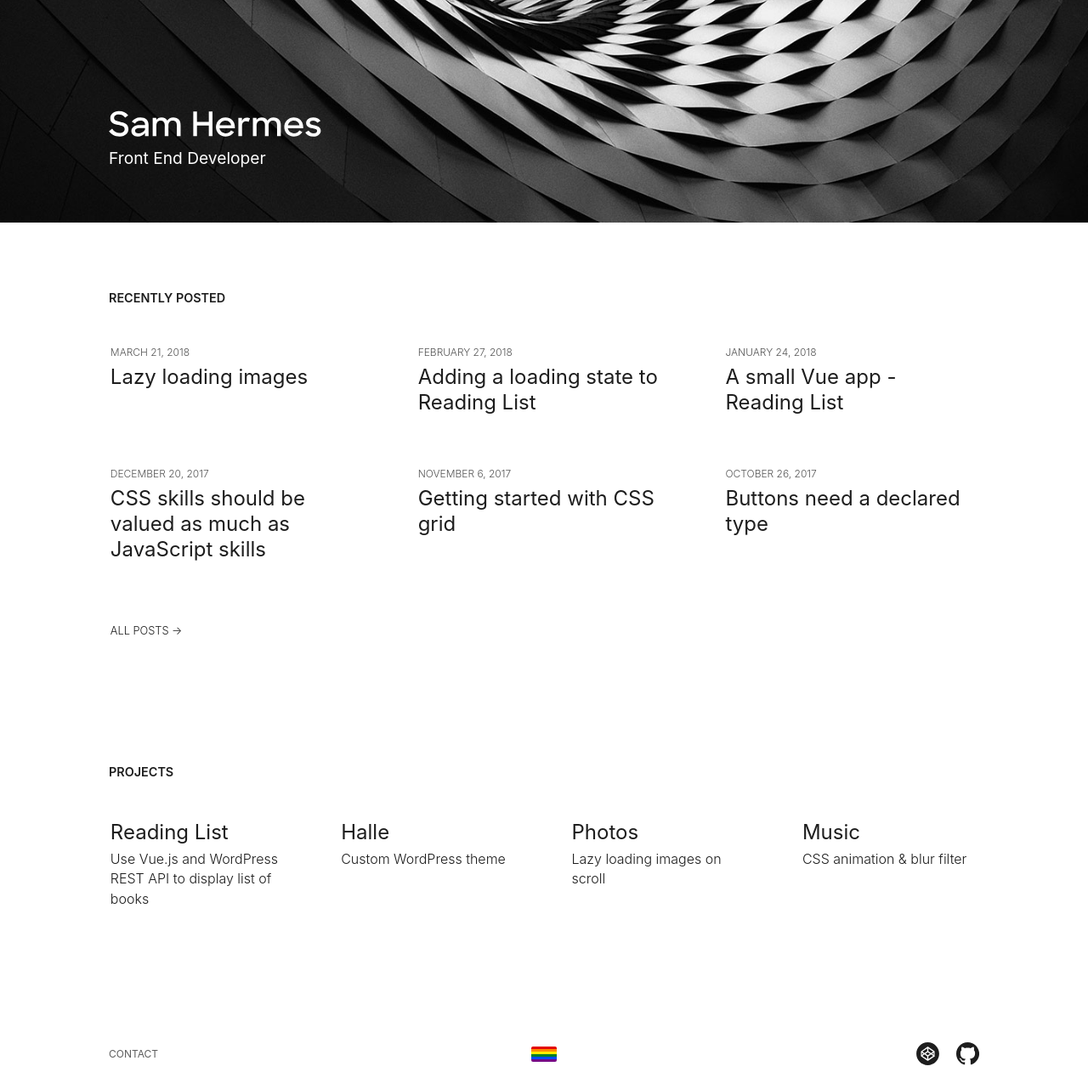
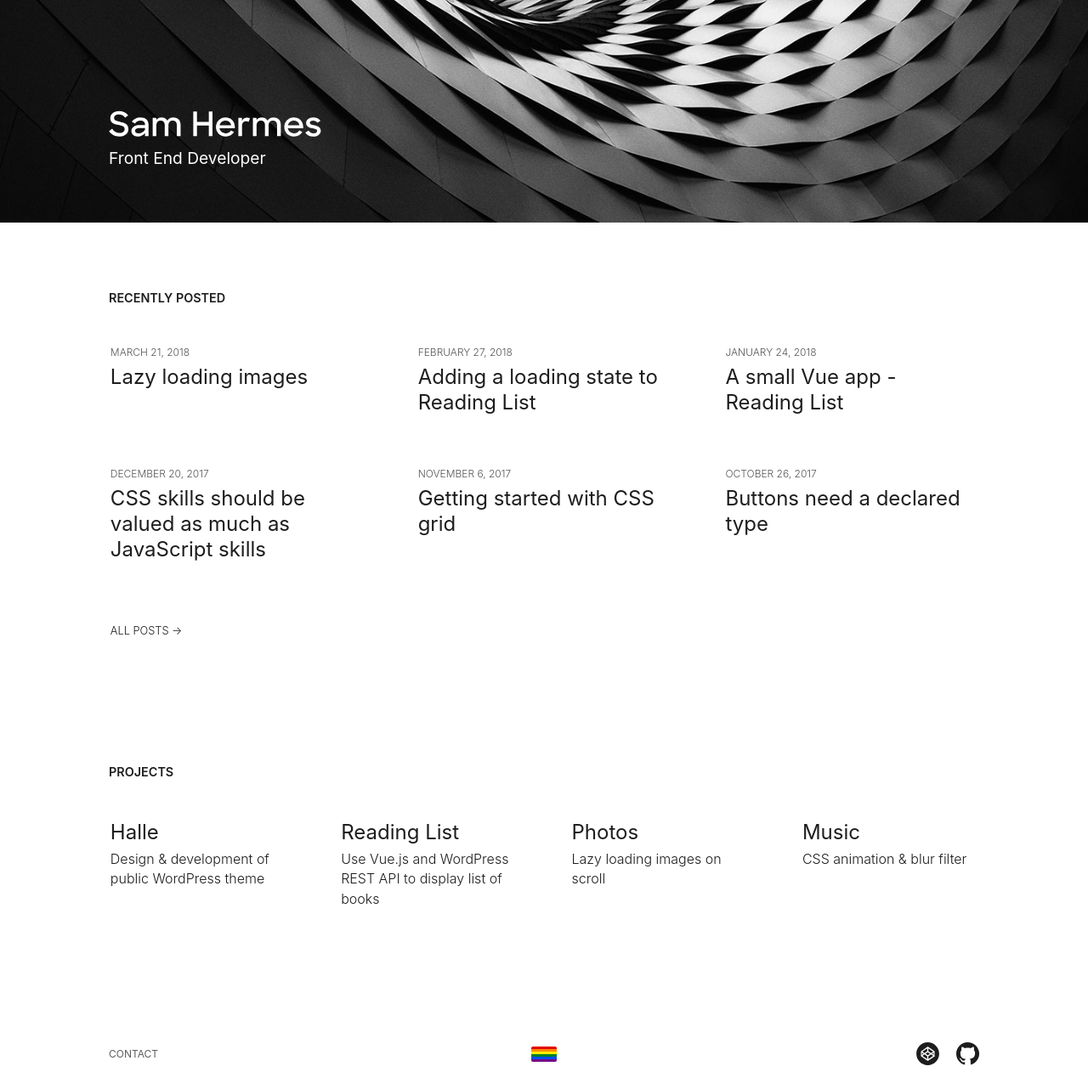
Before and after one commit to samhermes/samhermes.github.io, a Jekyll site: the page built from index.md, in a window 1280 px wide. Shown: the whole page at 85% size. Built offline with Jekyll 4.4.1, drawn with Linux system fonts in a browser that asks for light colours.

Commit message:
Move Halle front and center, update description

```diff
--- a/_projects/halle.markdown
+++ b/_projects/halle.markdown
@@ -1,7 +1,7 @@
 ---
 layout: default
 title: Halle
-date: 2017-11-02
-description: Custom WordPress theme
+date: 2018-03-18
+description: Design & development of public WordPress theme
 permalink: /halle
 ---
```
